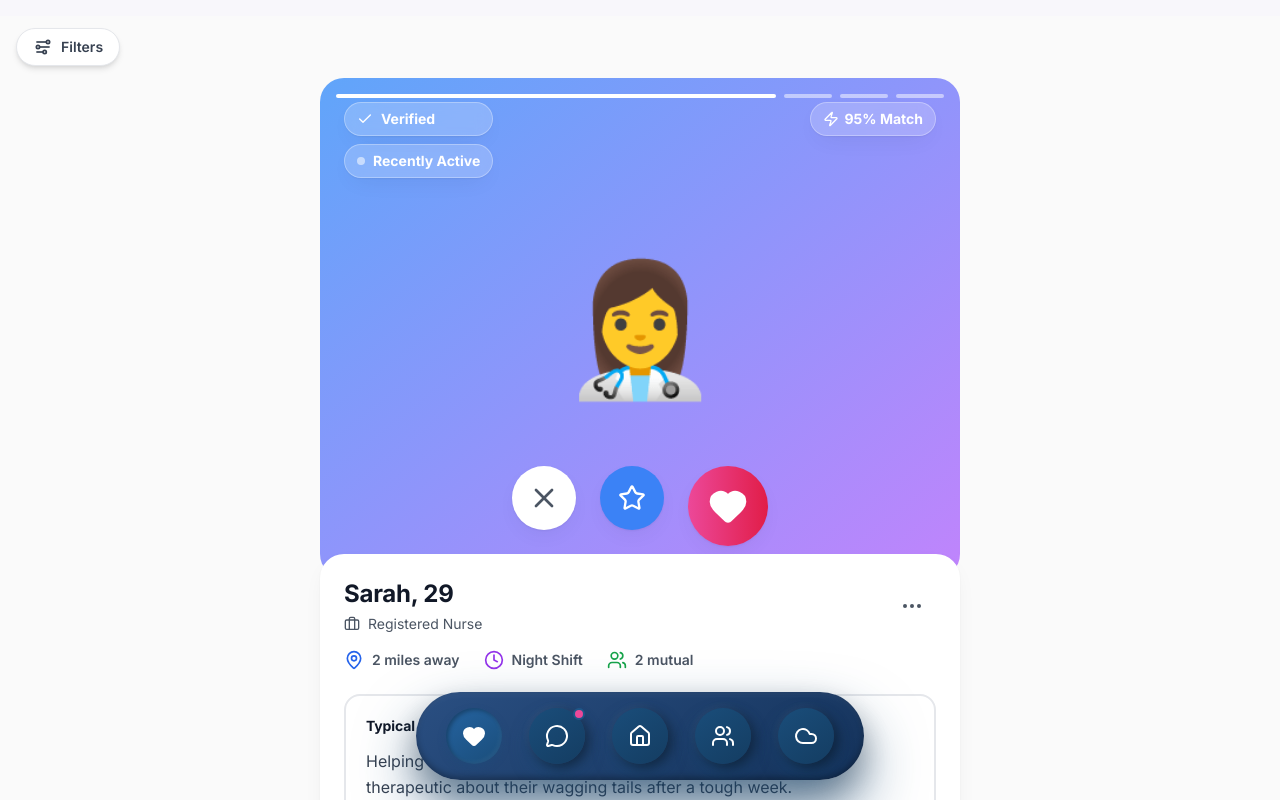
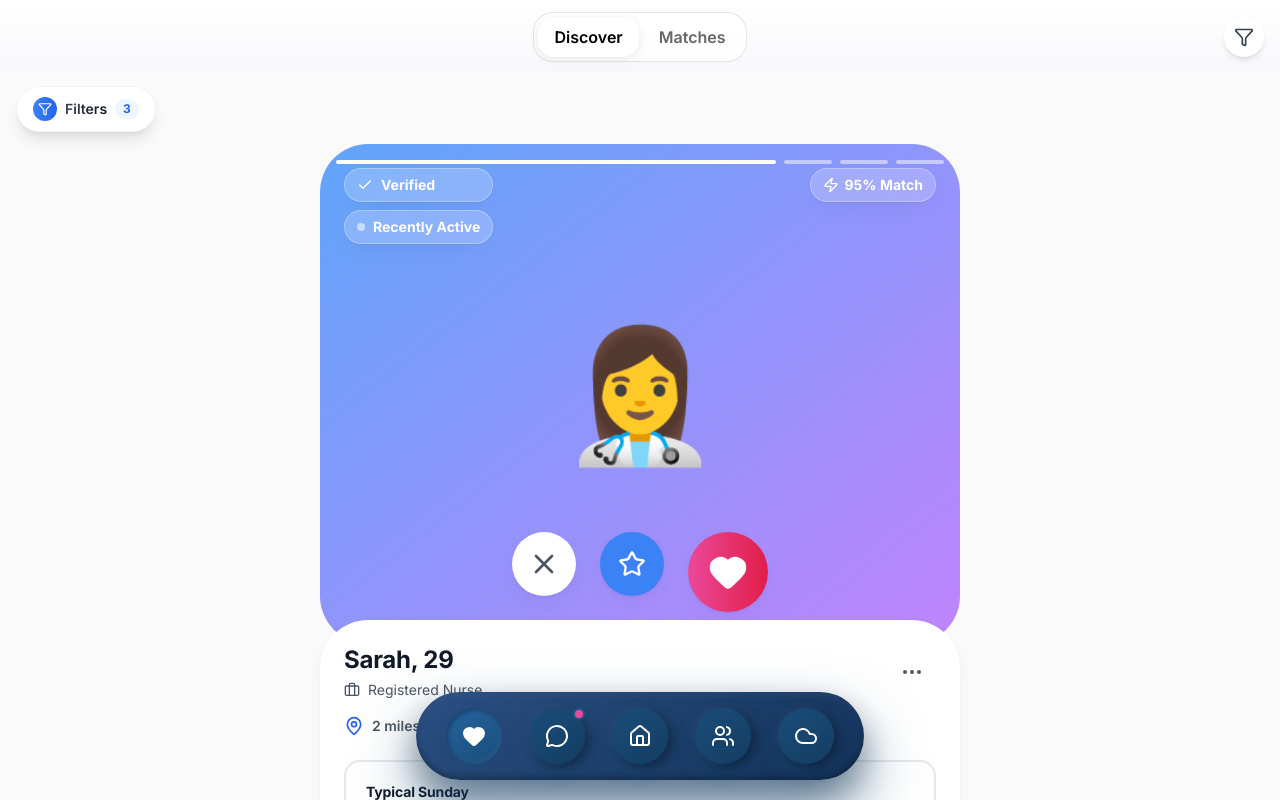
Before and after one commit to VendettaXI/CodeBlue-Setup-For-Local-Simulation, a React (Vite) app: page / in a window 1280 px wide. Both pictures are taken after a click on the button "Get Started". Shown: the top 800 px of the page. Built offline with nearby package versions, Linux system fonts and the light colour scheme.

Commit message:
enhanced 1 navigation and header area

```diff
--- a/src/CodeBlueDating.jsx
+++ b/src/CodeBlueDating.jsx
@@ -26,6 +26,50 @@ function useCodeBlueTheme() {
         body { line-height: 1.5; letter-spacing: 0; font-feature-settings: 'liga' 1, 'kern' 1; }
         h1,h2,h3 { letter-spacing: -0.01em; }
         .cb-heading { letter-spacing: 0.04em; text-transform: uppercase; font-weight: 600; font-size: 0.875rem; }
+
+        /* Enhanced Navigation Styling */
+        .cb-nav-tabs {
+          background: rgba(255, 255, 255, 0.8);
+          backdrop-filter: blur(8px);
+          border-radius: 20px;
+          padding: 4px;
+          display: inline-flex;
+          gap: 4px;
+          border: 1px solid rgba(0,0,0,0.1);
+        }
+
+        .cb-nav-tab {
+          padding: 8px 16px;
+          border-radius: 16px;
+          font-weight: 600;
+          transition: all 0.3s ease;
+          position: relative;
+          color: #666;
+        }
+
+        .cb-nav-tab.active {
+          color: #000;
+          background: #fff;
+          box-shadow: 0 2px 8px rgba(0,0,0,0.1);
+        }
+
+        .cb-nav-tab:not(.active):hover {
+          background: rgba(0,0,0,0.05);
+        }
+
+        .dark .cb-nav-tabs {
+          background: rgba(30,30,40,0.8);
+          border-color: rgba(255,255,255,0.1);
+        }
+
+        .dark .cb-nav-tab {
+          color: #999;
+        }
+
+        .dark .cb-nav-tab.active {
+          color: #fff;
+          background: rgba(255,255,255,0.1);
+        }
 
         :root{
           --cb-bg:#F8F7FB;
@@ -109,7 +153,18 @@ const CodeBlueDating = () => {
     document.documentElement.classList.toggle('dark', darkMode);
   }, [darkMode]);
   const [currentScreen, setCurrentScreen] = useState('splash');
-  const [userProfile, setUserProfile] = useState(null);
+  const [userProfile, setUserProfile] = useState({
+    name: 'Venice Dawn',
+    role: 'Registered Nurse',
+    profileComplete: 75,
+    location: 'London, UK',
+    age: 24,
+    photos: ['👩‍⚕️', '🌙', '☕', '📚'],
+    bio: "Registered Nurse passionate about emergency care and animal welfare. Coffee enthusiast, yoga lover, and believer in work-life balance.",
+    prompts: [],
+    myVibe: [],
+    dealbreakers: []
+  });
   const [activeTab, setActiveTab] = useState('discover');
   const [currentMatch, setCurrentMatch] = useState(0);
   const [selectedMatch, setSelectedMatch] = useState(null);
@@ -161,24 +216,6 @@ const CodeBlueDating = () => {
     "Nature": ["Camping", "Gardening", "Beach", "Stargazing", "Animal Welfare", "Nature Walks"],
     "Learning": ["Language Learning", "DIY Projects", "Astronomy", "History", "Science", "Philosophy"]
   };
-
-{activeTab === 'discover' && (
-  <div className="relative">
-    <div className="absolute top-4 right-4 z-20">
-      <button
-        onClick={() => setShowFilters(!showFilters)}
-        className="cb-glass flex items-center gap-2 px-4 py-2 rounded-full transition-all select-none shadow-lg"
-        title="Filters"
-      >
-        <Filter className="w-5 h-5 text-gray-800 dark:text-gray-100" />
-        <span className="text-sm font-semibold text-gray-800 dark:text-gray-100">Filters</span>
-      </button>
-    </div>
-
-    {/* existing Discover feed code here */}
-  </div>
-)}
-
 const sampleProfiles = [
     {
       id: 1,
@@ -894,7 +931,7 @@ const sampleProfiles = [
 
                   {/* Preview Card */}
                   <div className="bg-white rounded-3xl cb-shadow-card overflow-hidden cb-shadow-card">
-                    <div className="relative w-full h-[66vh] overflow-hidden rounded-none">
+                    <div className="relative w-full h-[66vh] overflow-hidden rounded-t-3xl">
                       <div className="absolute inset-0 flex items-center justify-center opacity-30">
                         <div className="text-9xl">{profilePhotos[0] || '👤'}</div>
                       </div>
@@ -1476,7 +1513,7 @@ const sampleProfiles = [
           <div className="space-y-4 mt-12">
             <button
               onClick={() => {
-                setUserProfile({ name: "Venice Dawn", role: "Registered Nurse", profileComplete: 75 });
+                setUserProfile(prev => ({ ...prev, name: "Venice Dawn", role: "Registered Nurse", profileComplete: 75 }));
                 setCurrentScreen('main');
               }}
               className="w-full bg-white text-blue-900 px-8 py-4 rounded-full font-semibold text-lg hover:bg-blue-50 transition-all transform hover:scale-105 cb-shadow-card"
@@ -1485,7 +1522,7 @@ const sampleProfiles = [
             </button>
             <button
               onClick={() => {
-                setUserProfile({ name: "Venice Dawn", role: "Registered Nurse", profileComplete: 75 });
+                setUserProfile(prev => ({ ...prev, name: "Venice Dawn", role: "Registered Nurse", profileComplete: 75 }));
                 setCurrentScreen('main');
               }}
               className="w-full border-2 border-white text-white px-8 py-4 rounded-full font-semibold text-lg hover:bg-white hover:text-blue-900 transition-all cb-shadow-card"
@@ -1502,37 +1539,59 @@ const sampleProfiles = [
   if (currentScreen === 'main') {
     return (
       <div className="min-h-screen bg-[var(--cb-bg)] flex flex-col">
-        {/* Header removed per request — keep only a small spacer so page layout stays consistent.
-            The discover filter button lives inside the discover content area so it remains intact. */}
-        <div className="px-2 py-2 mx-0" />
+        {/* Enhanced header with sophisticated navigation */}
+        <div className="sticky top-0 z-30 bg-gradient-to-b from-white to-transparent dark:from-gray-900">
+          <div className="px-4 py-3 flex justify-center items-center relative">
+            <div className="cb-nav-tabs">
+              <button
+                onClick={() => setActiveTab('discover')}
+                className={`cb-nav-tab ${activeTab === 'discover' ? 'active' : ''}`}
+              >
+                Discover
+              </button>
+              <button
+                onClick={() => setActiveTab('matches')}
+                className={`cb-nav-tab ${activeTab === 'matches' ? 'active' : ''}`}
+              >
+                Matches
+              </button>
+            </div>
+
+            {activeTab === 'discover' && (
+              <button
+                onClick={() => setShowFilters(!showFilters)}
+                className="absolute right-4 top-1/2 -translate-y-1/2 w-10 h-10 flex items-center justify-center bg-white rounded-full shadow-md hover:shadow-lg transition-all"
+              >
+                <Filter className="w-5 h-5 text-gray-700" />
+              </button>
+            )}
+          </div>
+        </div>
 
         {/* Main Content Area */}
         <div className="flex-1 overflow-y-auto pb-20">
           {activeTab === 'discover' && (
             <div className="min-h-full bg-[#FAFAFA]">{/* Hinge warm off-white */}
-              {/* Filter Pill Button - Better placement */}
+              {/* Enhanced Filter Button with Premium Design */}
               <div className="px-4 py-3 flex justify-between items-center">
-
                 <button
                   onClick={() => setShowFilters(!showFilters)}
-                  className="flex items-center gap-2 px-4 py-2 bg-white rounded-full shadow-md border border-gray-200 hover:bg-gray-50 transition-all"
+                  className="group flex items-center gap-2 px-4 py-2.5 bg-white rounded-full shadow-lg hover:shadow-xl border border-gray-100 hover:border-blue-100 transition-all"
                 >
-                  <svg className="w-5 h-5 text-gray-700" viewBox="0 0 24 24" fill="none" stroke="currentColor" strokeWidth="2">
-                    <line x1="4" y1="6" x2="16" y2="6"/>
-                    <line x1="8" y1="12" x2="20" y2="12"/>
-                    <line x1="4" y1="18" x2="12" y2="18"/>
-                    <circle cx="18" cy="6" r="2"/>
-                    <circle cx="6" cy="12" r="2"/>
-                    <circle cx="14" cy="18" r="2"/>
-                  </svg>
-                  <span className="text-sm font-semibold text-gray-700">Filters</span>
+                  <div className="w-6 h-6 bg-gradient-to-r from-blue-500 to-blue-600 rounded-full flex items-center justify-center transform group-hover:scale-110 transition-transform">
+                    <Filter className="w-3.5 h-3.5 text-white" />
+                  </div>
+                  <span className="text-sm font-semibold bg-gradient-to-r from-gray-700 to-gray-900 bg-clip-text text-transparent">Filters</span>
+                  <div className="flex items-center gap-1 bg-blue-50 px-2 py-0.5 rounded-full">
+                    <span className="text-xs font-bold text-blue-600">3</span>
+                  </div>
                 </button>
               </div>
 
               {sampleProfiles[currentMatch] ? (
-                <div className="max-w-2xl mx-auto">
+                <div className="max-w-2xl mx-auto rounded-[48px] overflow-hidden">
                   {/* Profile Photos Carousel - Beautiful Rounded Corners */}
-                  <div className="relative h-[500px] bg-gradient-to-br from-blue-400 to-purple-400 rounded-3xl overflow-hidden mx-4">
+                  <div className="relative h-[500px] bg-gradient-to-br from-blue-400 to-purple-400 rounded-[48px] overflow-hidden mx-4">
                     <div className="absolute inset-0 flex items-center justify-center">
                       <div className="text-9xl">{sampleProfiles[currentMatch].photos[activePrompt]}</div>
                     </div>
@@ -1596,7 +1655,7 @@ const sampleProfiles = [
                   </div>
 
                   {/* Profile Details - Clean Icons without backgrounds */}
-                  <div className="p-6 bg-white mx-4 rounded-3xl -mt-6 relative z-10 cb-shadow-card mb-24">
+                  <div className="p-6 bg-white mx-4 rounded-[48px] -mt-6 relative z-10 cb-shadow-card mb-24">
                     <div className="flex items-center justify-between mb-4">
                       <div>
                         <h2 className="text-2xl font-bold text-gray-900">{sampleProfiles[currentMatch].name}, {sampleProfiles[currentMatch].age}</h2>
@@ -1898,7 +1957,28 @@ const sampleProfiles = [
           )}
 
           {activeTab === 'home' && (
-            <div className="px-6 py-6">
+            <div className="px-6 py-6 relative">
+              {/* Profile shortcut: circle button top-right navigates to profile */}
+              <button
+                onClick={() => setCurrentScreen('profile')}
+                title="Open profile"
+                className="absolute top-4 right-4 w-12 h-12 bg-white rounded-full flex items-center justify-center cb-shadow-card hover:scale-105 transition-transform"
+              >
+                {/* Avatar: prefer the first profile photo (emoji or image), fall back to icon */}
+                <div className="w-10 h-10 rounded-full overflow-hidden flex items-center justify-center bg-gray-100 text-xl">
+                  {userProfile && userProfile.photos && userProfile.photos[0] ? (
+                    // If photos contain an emoji or simple string, render it; if it's a URL, render an <img>
+                    (typeof userProfile.photos[0] === 'string' && userProfile.photos[0].startsWith('http')) ? (
+                      <img src={userProfile.photos[0]} alt={userProfile.name} className="w-full h-full object-cover" />
+                    ) : (
+                      <span className="text-lg leading-none">{userProfile.photos[0]}</span>
+                    )
+                  ) : (
+                    <User className="w-6 h-6 text-gray-700" />
+                  )}
+                </div>
+              </button>
+
               <div className="mb-6">
                 <h2 className="text-2xl font-bold text-gray-900 mb-2">Welcome Back, Venice! 👋</h2>
                 <p className="text-gray-600">Here's what's happening today</p>
```
